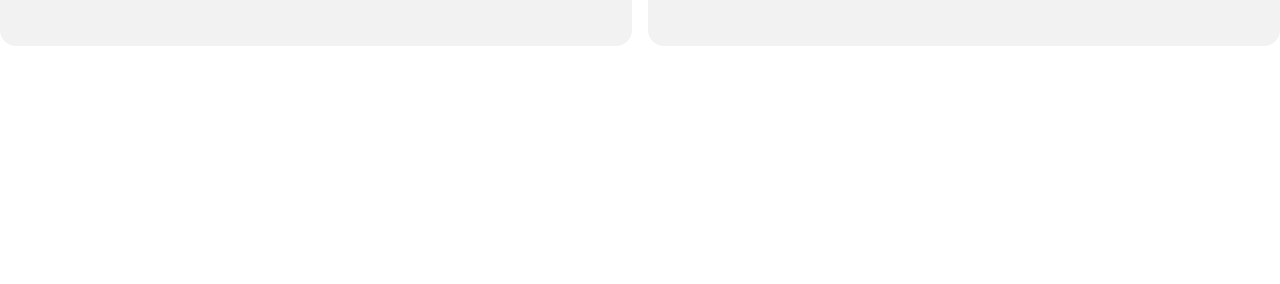
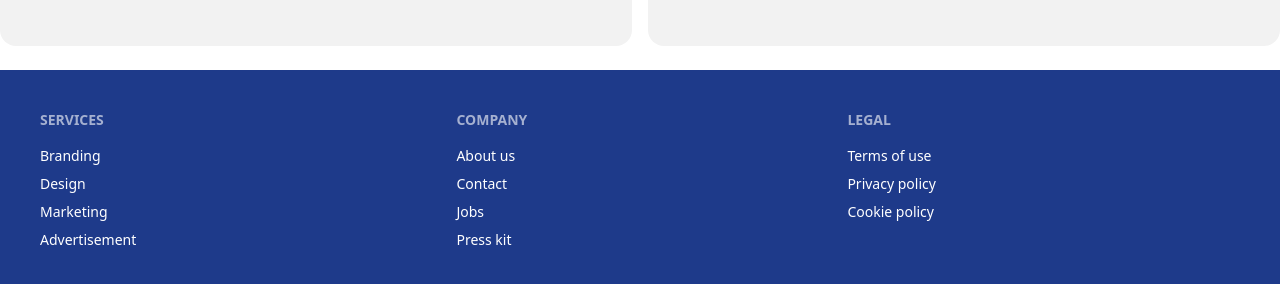
Before and after one commit to Rafiul23/task-somykoron-client, a React (Vite) app: page / in a window 1280 px wide. Shown: the part 2038-2322 px from the top of the page. Before the commit the page ends 2108 px from the top, so only its background shows below. Built offline with nearby package versions, Linux system fonts and the light colour scheme.

Commit message:
added footer

```diff
--- /dev/null
+++ b/src/Components/Footer/Footer.jsx
@@ -0,0 +1,30 @@
+
+
+const Footer = () => {
+    return (
+        <footer className="footer p-10 bg-blue-900 text-white">
+            <nav>
+                <h6 className="footer-title">Services</h6>
+                <a className="link link-hover">Branding</a>
+                <a className="link link-hover">Design</a>
+                <a className="link link-hover">Marketing</a>
+                <a className="link link-hover">Advertisement</a>
+            </nav>
+            <nav>
+                <h6 className="footer-title">Company</h6>
+                <a className="link link-hover">About us</a>
+                <a className="link link-hover">Contact</a>
+                <a className="link link-hover">Jobs</a>
+                <a className="link link-hover">Press kit</a>
+            </nav>
+            <nav>
+                <h6 className="footer-title">Legal</h6>
+                <a className="link link-hover">Terms of use</a>
+                <a className="link link-hover">Privacy policy</a>
+                <a className="link link-hover">Cookie policy</a>
+            </nav>
+        </footer>
+    );
+};
+
+export default Footer;
--- a/src/Components/UserCard/UserCard.jsx
+++ b/src/Components/UserCard/UserCard.jsx
@@ -1,10 +1,11 @@
-import React from 'react';
+
 
 const UserCard = ({ user }) => {
 
     const { image, name, address, profession } = user;
 
     return (
+
         <div className="card bg-base-200">
             <figure><img src={image} alt="Shoes" /></figure>
             <div className="card-body">
--- a/src/Root/Root.jsx
+++ b/src/Root/Root.jsx
@@ -1,3 +1,4 @@
+import Footer from "../Components/Footer/Footer";
 import Navbar from "../Components/Navbar/Navbar";
 import {Outlet} from 'react-router-dom';
 
@@ -6,6 +7,7 @@
         <div className="container mx-auto">
           <Navbar></Navbar>
           <Outlet></Outlet>
+          <Footer></Footer>
         </div>
     );
 };
```
